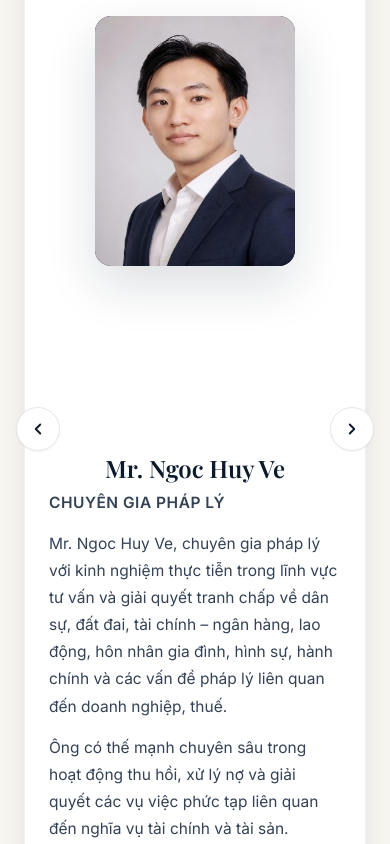
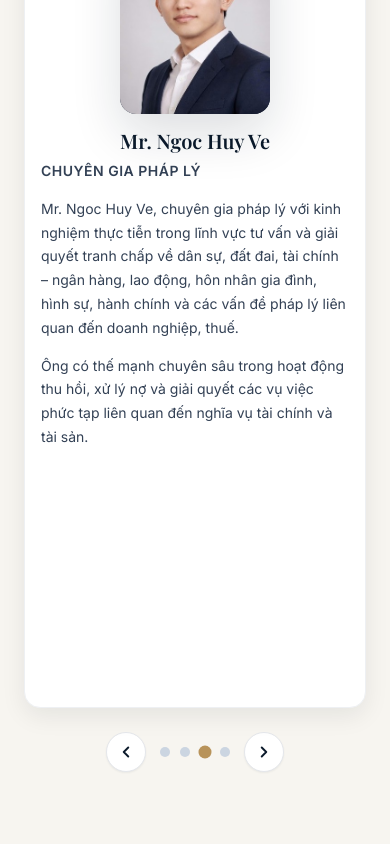
Before and after one commit to pbtthanh/attorney, a React (Vite) app in the folder Attorney/: page / in a window 390 px wide. Shown: the part 2040-2884 px from the top of the page. Built offline with nearby package versions, Linux system fonts and the light colour scheme; a web font is replaced by a local one.

Commit message:
feat: img

```diff
--- a/Attorney/src/App.css
+++ b/Attorney/src/App.css
@@ -383,9 +383,6 @@
 .lawyer-slider {
   position: relative;
   margin-top: 48px;
-  display: flex;
-  align-items: stretch;
-  gap: 16px;
 }
 
 .lawyer-slides {
@@ -495,9 +492,16 @@
   margin-bottom: 0;
 }
 
+.slider-controls {
+  display: flex;
+  align-items: center;
+  justify-content: center;
+  gap: 18px;
+  margin-top: 28px;
+}
+
 .slider-arrow {
   flex-shrink: 0;
-  align-self: center;
   width: 44px;
   height: 44px;
   border-radius: 50%;
@@ -510,6 +514,27 @@
   justify-content: center;
   box-shadow: var(--shadow-sm);
   transition: all 0.2s ease;
+}
+
+/* Desktop: arrows on the sides of the slide */
+.slider-arrow-side {
+  position: absolute;
+  top: 50%;
+  transform: translateY(-50%);
+  z-index: 2;
+}
+
+.slider-arrow-side.slider-arrow-prev {
+  left: -22px;
+}
+
+.slider-arrow-side.slider-arrow-next {
+  right: -22px;
+}
+
+/* Mobile-only arrows in the controls bar — hidden on desktop */
+.slider-arrow-bottom {
+  display: none;
 }
 
 .slider-arrow:hover {
@@ -526,8 +551,8 @@
 .slider-dots {
   display: flex;
   justify-content: center;
+  align-items: center;
   gap: 10px;
-  margin-top: 28px;
 }
 
 .slider-dot {
@@ -547,32 +572,60 @@
 }
 
 @media (max-width: 900px) {
-  .lawyer-slider {
-    flex-direction: column;
-  }
   .lawyer-slide {
     grid-template-columns: 1fr;
-    gap: 24px;
-    padding: 28px 24px;
+    gap: 18px;
+    padding: 24px 20px;
     text-align: center;
+    align-content: start;
+    align-items: start;
   }
   .lawyer-media {
-    max-width: 200px;
+    max-width: 180px;
+  }
+  .lawyer-content {
+    max-width: 520px;
+    margin: 0 auto;
+  }
+  .lawyer-content h3 {
+    font-size: 22px;
+  }
+  .lawyer-role {
+    font-size: 12px;
+    margin-bottom: 14px;
   }
   .lawyer-content p {
     text-align: left;
+    font-size: 14.5px;
+    line-height: 1.7;
   }
-  .slider-arrow {
-    position: absolute;
-    top: 50%;
-    transform: translateY(-50%);
-    z-index: 2;
+  .slider-arrow-side {
+    display: none;
   }
-  .slider-arrow-prev {
-    left: -8px;
+  .slider-arrow-bottom {
+    display: inline-flex;
+    width: 40px;
+    height: 40px;
   }
-  .slider-arrow-next {
-    right: -8px;
+  .slider-controls {
+    gap: 14px;
+    margin-top: 24px;
+  }
+}
+
+@media (max-width: 480px) {
+  .lawyer-slide {
+    padding: 20px 16px;
+    gap: 14px;
+  }
+  .lawyer-media {
+    max-width: 150px;
+  }
+  .lawyer-content h3 {
+    font-size: 20px;
+  }
+  .lawyer-content p {
+    font-size: 14px;
   }
 }
 
--- a/Attorney/src/components/About.jsx
+++ b/Attorney/src/components/About.jsx
@@ -39,7 +39,7 @@ export default function About() {
           onMouseLeave={() => setPaused(false)}
         >
           <button
-            className="slider-arrow slider-arrow-prev"
+            className="slider-arrow slider-arrow-side slider-arrow-prev"
             onClick={prev}
             aria-label="Luật sư trước"
             type="button"
@@ -91,7 +91,7 @@ export default function About() {
           </div>
 
           <button
-            className="slider-arrow slider-arrow-next"
+            className="slider-arrow slider-arrow-side slider-arrow-next"
             onClick={next}
             aria-label="Luật sư kế tiếp"
             type="button"
@@ -109,6 +109,25 @@ export default function About() {
           </button>
         </div>
 
+        <div className="slider-controls">
+          <button
+            className="slider-arrow slider-arrow-bottom slider-arrow-prev"
+            onClick={prev}
+            aria-label="Luật sư trước"
+            type="button"
+          >
+            <svg viewBox="0 0 24 24" aria-hidden="true">
+              <path
+                d="M15 18l-6-6 6-6"
+                fill="none"
+                stroke="currentColor"
+                strokeWidth="2.5"
+                strokeLinecap="round"
+                strokeLinejoin="round"
+              />
+            </svg>
+          </button>
+
           <div className="slider-dots" role="tablist">
             {lawyers.map((l, i) => (
               <button
@@ -122,6 +141,25 @@ export default function About() {
               />
             ))}
           </div>
+
+          <button
+            className="slider-arrow slider-arrow-bottom slider-arrow-next"
+            onClick={next}
+            aria-label="Luật sư kế tiếp"
+            type="button"
+          >
+            <svg viewBox="0 0 24 24" aria-hidden="true">
+              <path
+                d="M9 6l6 6-6 6"
+                fill="none"
+                stroke="currentColor"
+                strokeWidth="2.5"
+                strokeLinecap="round"
+                strokeLinejoin="round"
+              />
+            </svg>
+          </button>
+        </div>
       </div>
     </section>
   )
```
Lines whose indentation alone changed are shown as unchanged.
